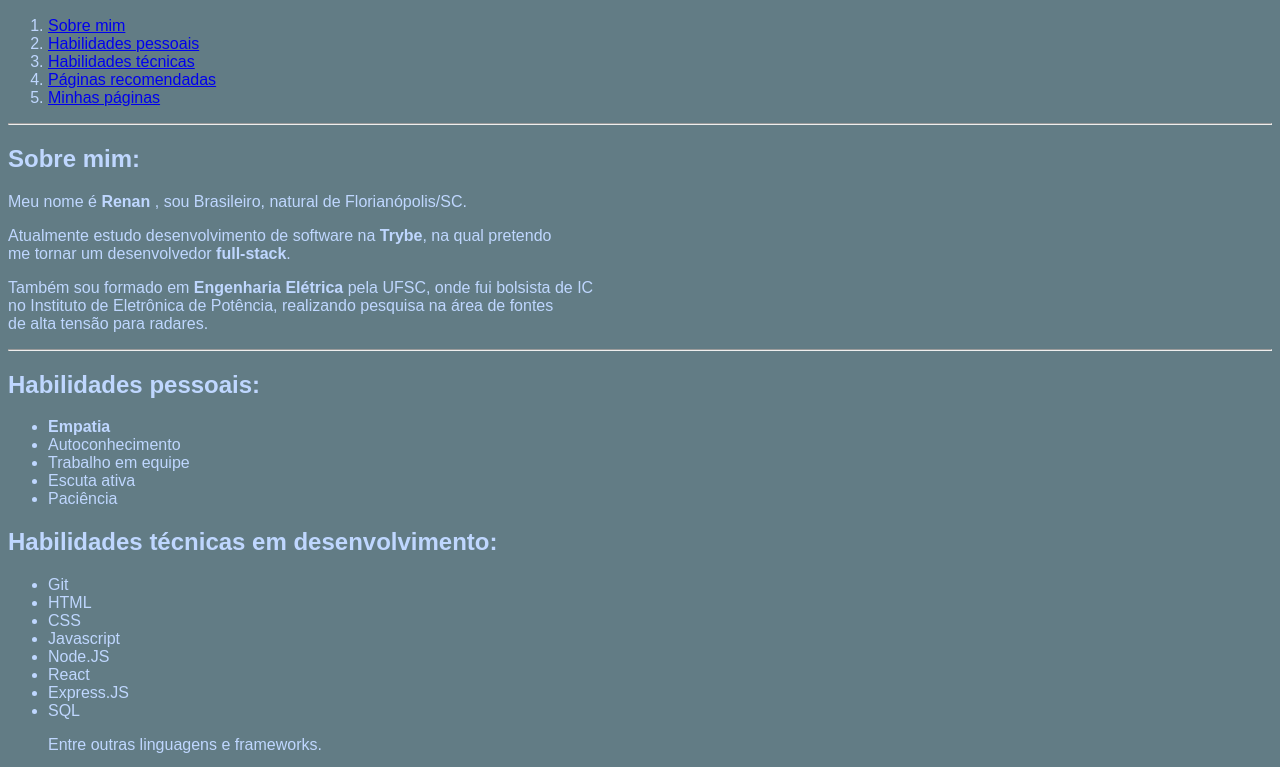
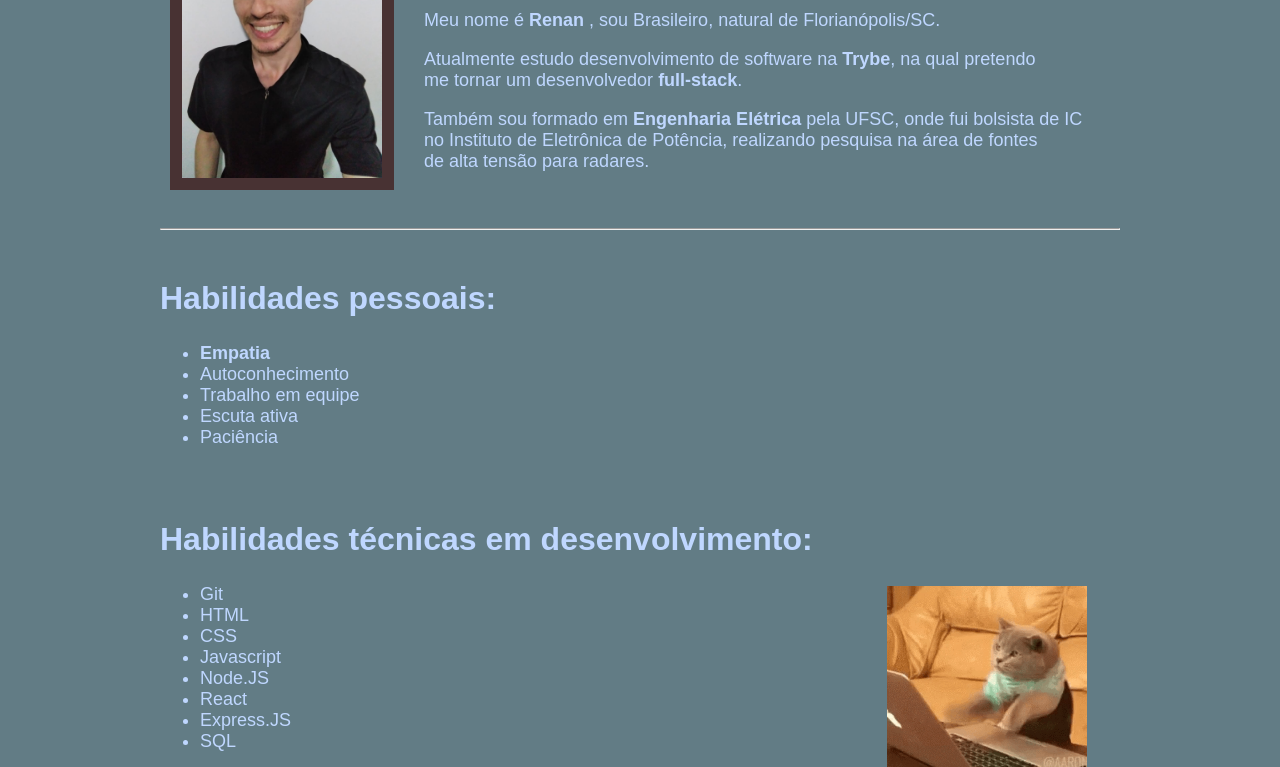
Before and after one commit to renanhcunha/renanhcunha.github.io, a plain HTML site: page index.html in a window 1280 px wide. Shown: the part 526-1293 px from the top of the page. Drawn offline with Linux system fonts and the light colour scheme.

Commit message:
ajustando posições, fontes e adicionando arquivo CSS

```diff
--- a/index.html
+++ b/index.html
@@ -3,29 +3,13 @@
     <head>
         <meta charset="UTF-8">
         <title>Renan H. Cunha - Estudante de Desenvolvimento Web</title>
-        <style>
-            body {
-                font-family: Arial, Helvetica, sans-serif;
-                background-color:rgba(98, 124, 133, 1);
-                color:rgb(191, 215, 255, 1);
-            }
-            #home {
-                text-align: center;
-                font-size: 1.5em;
-                background-color:rgba(9, 30, 71, 1);
-                color: white;
-                padding: 10px;
-            }
-            #foto {
-                border-radius: 50%;
-            }
-        </style>
+        <link rel="stylesheet" type="text/css" href="style.css">
     </head>
     <body>
-        <div id="home">
+        <div class="header">
             <h1>Renan Homem Cunha - Estudante de Desenvolvimento Web</h1>
-            <img id="foto" src="imagens/renan.jpeg" alt="Renan H. Cunha" width="200px">
         </div>
+        <div class="container">
             <div class="inicio">
                 <h2>Navegue pela página:</h2>
                 <ol>
@@ -37,19 +21,19 @@
                 </ol>
                 <hr>
             </div>
-
+            <img id="foto" src="imagens/renan.jpeg" alt="Renan H. Cunha" width="200px">
             <div class="about">
 
                 <h2 id="aboutme">Sobre mim:</h2>
-            <p>Meu nome é <strong>Renan </strong>, sou Brasileiro, natural de Florianópolis/SC. </p>
+                <p>
+                    Meu nome é <strong>Renan </strong>, sou Brasileiro, natural de Florianópolis/SC. </p>
                 <p>Atualmente estudo desenvolvimento de software na <strong>Trybe</strong>, na qual pretendo <br>
                 me tornar um desenvolvedor <strong>full-stack</strong>.</p>
                 <p>Também sou formado em <strong>Engenharia Elétrica</strong> pela UFSC, onde fui bolsista de IC <br>
                 no Instituto de Eletrônica de Potência, realizando pesquisa na área de fontes <br>
                 de alta tensão para radares.</p>
+            </div>
             <hr>
-        </div>
-
             <div class="skills">
                 <h2 id="pessoais">Habilidades pessoais:</h2>
                 <ul>
@@ -59,7 +43,8 @@
                     <li>Escuta ativa</li>
                     <li>Paciência</li>
                 </ul>
-
+            </div>
+            <div class="skills-tech">
                 <h2 id="tecnicas">Habilidades técnicas em desenvolvimento:</h2>
                 <ul>
                     <li>Git</li>
@@ -70,10 +55,10 @@
                     <li>React</li>
                     <li>Express.JS</li>
                     <li>SQL</li>
+                </ul>
                 <p>Entre outras linguagens e frameworks.</p>
-            </ul>
+            </div>
             <img src="/imagens/gato.gif" alt="gato digitando" height="200px">
-        </div>
             <hr>
             <div>
                 <h2 id="recomendadas">Páginas Recomendadas:</h2>
@@ -81,8 +66,6 @@
                     <li><a target="_blank" href="https://www.youtube.com/user/RBTechinfo/playlists">RBtech</a></li>
                     <li><a target="_blank" href="https://www.youtube.com/user/Diolinux">Diolinux</a></li>
                     <li><a target="_blank" href="https://www.clubedohardware.com.br/artigos/blog/">Clube do Hardware</a></li>
-
-
                 </ul>
 
 
@@ -90,8 +73,10 @@
                 <a target="_blank" href="https://www.linkedin.com/in/renan-hcunha/"><img src="/imagens/linkedin.png" alt="linkedin" width="50px"></a>
                 <a target="_blank" href="https://github.com/renanhcunha/"><img src="/imagens/github-logo.png" alt="github" width="50px"></a>
                 <a href="#home"><h4>Topo da página</h4></a> <br>
+            </div>
+        </div>
+        <div class="footer">
             <img src="/imagens/home.jpg" alt="no place like home" height="200px">
-
         </div>
     </body>
 </html>
--- /dev/null
+++ b/style.css
@@ -0,0 +1,48 @@
+body {
+    margin: 0;
+    font-family: Arial, Helvetica, sans-serif;
+    background-color:rgba(98, 124, 133, 1);
+    color:rgb(191, 215, 255, 1);
+}
+.container {
+    width: 960px;
+    margin-right: auto;
+    margin-left: auto;
+}
+.header {
+    text-align: center;
+    font-size: 1.5em;
+    background-color:rgba(9, 30, 71, 1);
+    color: white;
+    padding: 10px;
+}
+.footer img{
+    display: block;
+    width: 20%;
+    height: auto;
+    margin-left: auto;
+    margin-right: auto;
+}
+.about {
+    display: inline-block;
+    margin: 30px 20px;
+}
+h2 {
+    font-size: 2em;
+}
+p, li {
+    font-size: 18px;
+}
+#foto {
+    margin: 10px;
+    float: left;
+    padding: 12px;
+    background-color:#483233;
+}
+.skills {
+    margin-top: 50px;
+}
+.skills-tech {
+    display: inline-block;
+    margin: 30px 70px 50px 0;
+}
```
Lines whose indentation alone changed are shown as unchanged.
